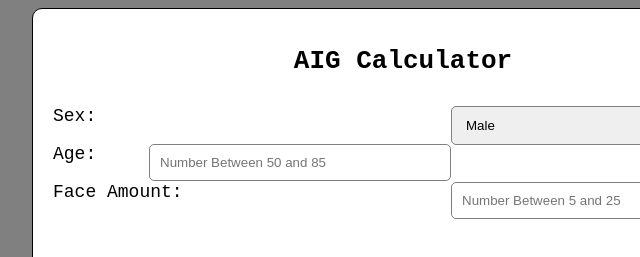
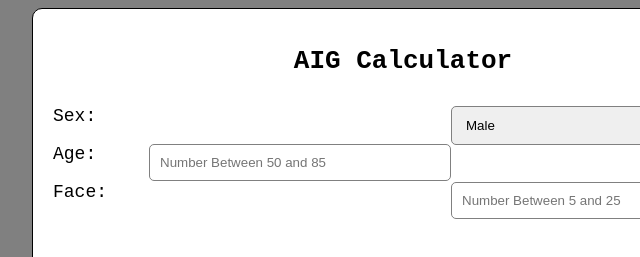
Before and after one commit to angelo21/AIG-Calc, a plain HTML site: page index.html in a window 1280 px wide. Shown: the top 257 px of the page, 237-877 px from the left. Drawn offline with Linux system fonts and the light colour scheme.

Commit message:
Create index.html

```diff
--- a/index.html
+++ b/index.html
@@ -25,7 +25,7 @@
                         Age: <input id="age" class="input" type="number" min="50" max="85" placeholder="Number Between 50 and 85">
                     </p>
                     <p>
-                        Face Amount: <input id="face" class="input" type="number" min"5" max="25" placeholder="Number Between 5 and 25">
+                        Face: <input id="face" class="input" type="number" min"5" max="25" placeholder="Number Between 5 and 25">
                     </p>
                     <div class="center">
                         <button type="button">Submit</button>
```
